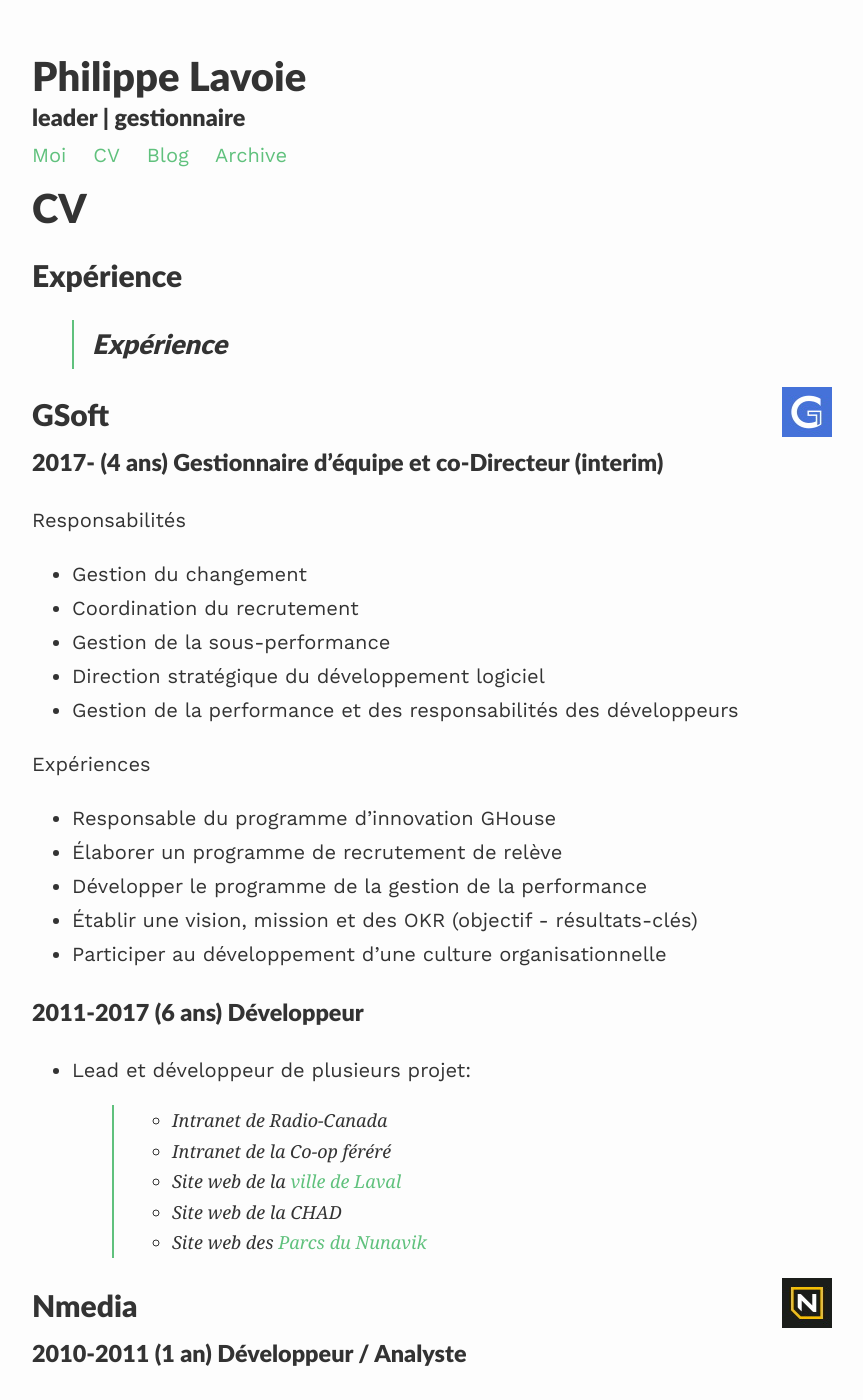
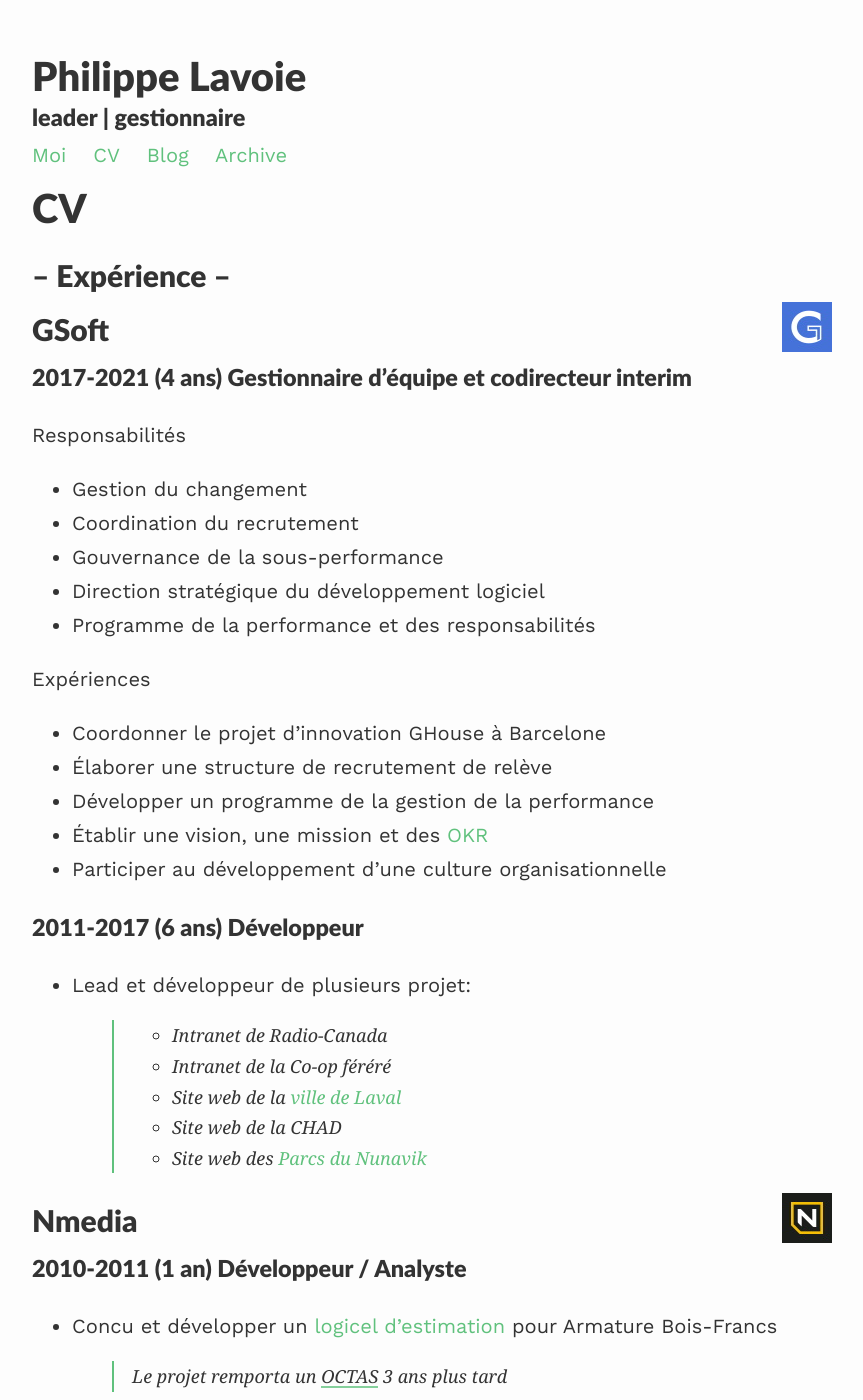
Before and after one commit to drdeteck/Me2, a Jekyll site: the page built from cv.md, in a window 1280 px wide and 1400 px high. Shown: the whole window, without its empty margins (208-1071 px from the left). Built offline with Jekyll 4.4.1, drawn with Linux system fonts in a browser that asks for light colours; nearby versions of some CDN libraries; some of the changed text lies outside the part shown.

Commit message:
Update cv.md

```diff
--- a/cv.md
+++ b/cv.md
@@ -4,29 +4,26 @@ title: CV
 description: leader | gestionnaire
 ---
 
-Expérience
-============
-
->Expérience
->============
+-- Expérience --
+================
 
 ![GSoft Logo](/me/assets/images/g50.jpg "GSoft Logo"){:style="float: right;"}GSoft
 ------------
 
-### 2017- (4 ans) **Gestionnaire d’équipe et co-Directeur (interim)** ###
+### 2017-2021 (4 ans) **Gestionnaire d’équipe et codirecteur interim** ###
 Responsabilités
 -	Gestion du changement
 -	Coordination du recrutement
--	Gestion de la sous-performance
+-	Gouvernance de la sous-performance
 -	Direction stratégique du développement logiciel
--	Gestion de la performance et des responsabilités des développeurs
+-	Programme de la performance et des responsabilités
 
 
 Expériences
--	Responsable du programme d'innovation GHouse
--	Élaborer un programme de recrutement de relève
--	Développer le programme de la gestion de la performance
--	Établir une vision, mission et des OKR (objectif - résultats-clés)
+-	Coordonner le projet d'innovation GHouse à Barcelone
+-	Élaborer une structure de recrutement de relève
+-	Développer un programme de la gestion de la performance
+-	Établir une vision, une mission et des [OKR](https://rework.withgoogle.com/guides/set-goals-with-okrs/steps/introduction/)
 -	Participer au développement d'une culture organisationnelle
 
 
@@ -50,15 +47,13 @@ Expériences
 
 Apprentissages
 -------------
-J'adore apprendre par la pratique. J'ai beaucoup appris des expériences suivantes:
-- Organisation de la [GHouse](https://www.lesaffaires.com/blogues/simon-de-baene/j-ai-ouvert-un-bureau-au-bout-du-monde-en-laissant-les-employes-choisir-ou-voici-pourquoi/592203) à Barcelone
+Quelques projets qui m'ont beaucoup appris :
 - Organisation et participation au [CultureFest](https://mtlnewtech.medium.com/culturefest-montreal-04-12-17-7dd015d0d9ea) (2017+2018)
 - Création de nouveau produit [Snooz.it](https://drdeteck.github.io/snoozit-landing-page/) (discontinué)
 - Participation à la balado Culture Inc. - [Épisode sur l'hypercroissance](http://cultureincpodcast.com/index.php/2019/12/10/11-culture-et-hypercroissance-philippe-lavoie/).
-- Co-éditeur en chef du [GSoft Tech Blog](https://medium.com/gsoft-tech)
+- Coéditeur en chef du [GSoft Tech Blog](https://medium.com/gsoft-tech)
 
-### Quelques livres ###
-Les ouvrages qui m'ont marqués:
+### Lectures marquantes ###
 - [Resilient Management](https://resilient-management.com/) par Lara Hogan
 - [Managing for Happiness](https://jurgenappelo.com/managing-for-happiness/) par Jurgen Appelo
 - [Radical Candor](https://www.radicalcandor.com/) par Kim Scott
@@ -70,10 +65,10 @@ Les ouvrages qui m'ont marqués:
 ------------
 
 ### 2006-2010 (4 ans) **B. Ing., Génie Informatique** ###
-- Programme Co-op comprenant 5 stages:
+- Programme coop comprenant 5 stages:
 >- Développeur - Safe Software (Vancouver) - été 2010
 >- Développeur - Xandros/Bridgeways (Ottawa) - automne 2008 et 2009
->- Développeur - CHUS/Gamma Medica - été 2007/hiver 2008
+>- Développeur - CHUS/Gamma Medica - été 2007 et hiver 2008
 - Président de l'[Association de Génie](https://www.ageg.ca/) (AGEG) - hiver 2009
-- Grand Gagnant des Jeux de Génie 2010 - Compétition [robotique](https://www.youtube.com/watch?v=Z3ERyYSB9WI)
-- Gagnant de la compétition Canadienne d'ingénierie - hiver 2011
+- Grand gagnant des Jeux de Génie 2010 - Compétition [robotique](https://www.youtube.com/watch?v=Z3ERyYSB9WI)
+- Gagnant de la Compétition Canadienne d'Ingénierie - Conception Senior - hiver 2011
```
